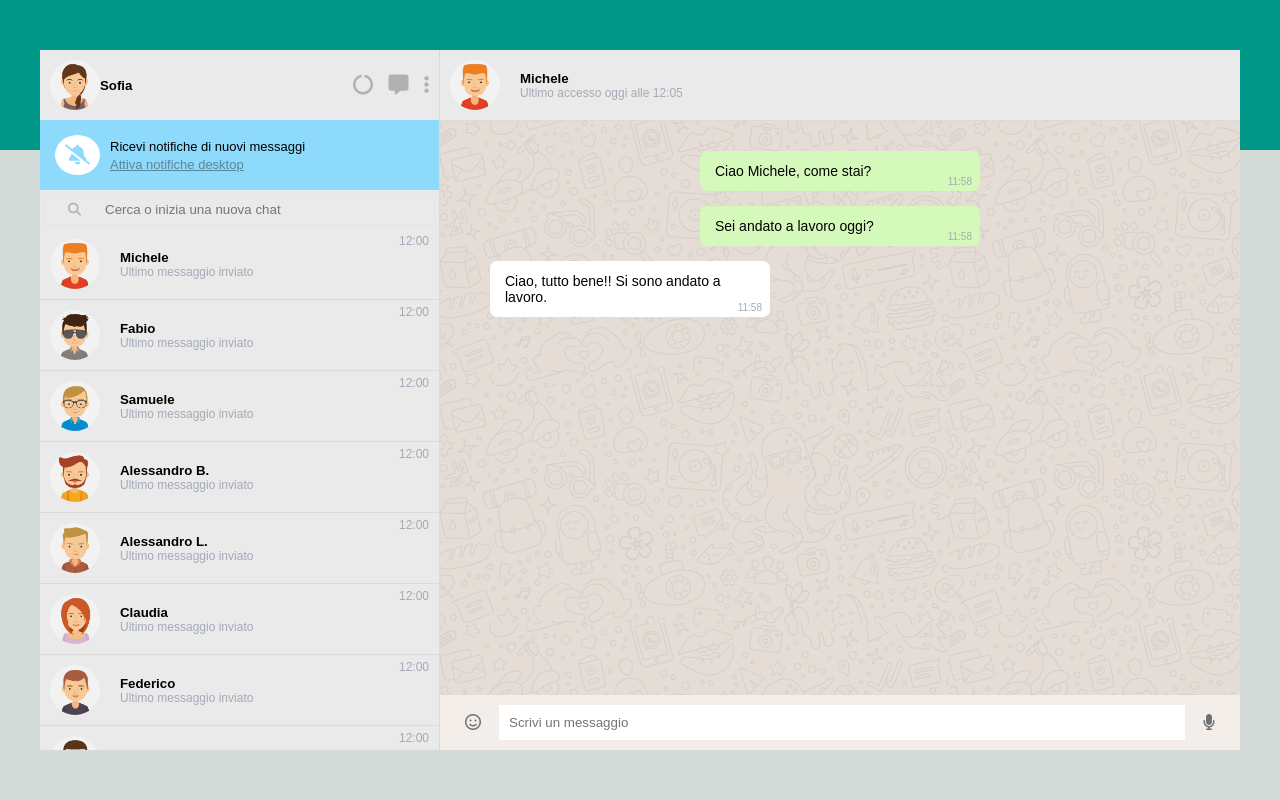
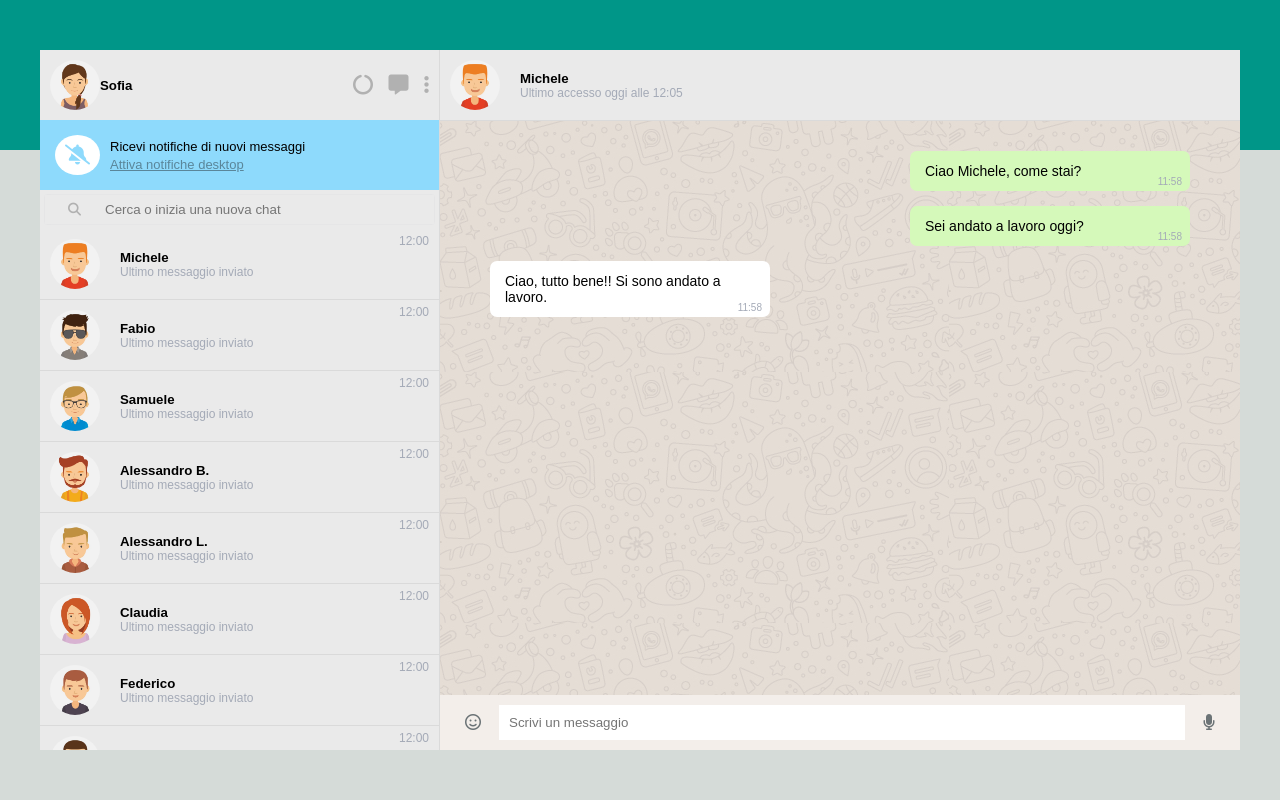
Before and after one commit to Anna93803/vue-boolzapp, a plain HTML site: page milestone1/index.html in a window 1280 px wide. Drawn offline with nearby package versions, Linux system fonts and the light colour scheme.

Commit message:
fix milestone1

```diff
--- a/css/style.css
+++ b/css/style.css
@@ -86,7 +86,6 @@ img {
 .search-chat,
 .box-avatar,
 .my-profile,
-.message-chat-send,
 .box-write-message {
     display: flex;
     align-items: center;
@@ -211,6 +210,11 @@ img {
     position: relative;
 }
 
+.message-chat-send {
+    display: flex;
+    align-items: flex-end;
+}
+
 .bg-send {
     background-color: #d5f9ba;
 }
```
